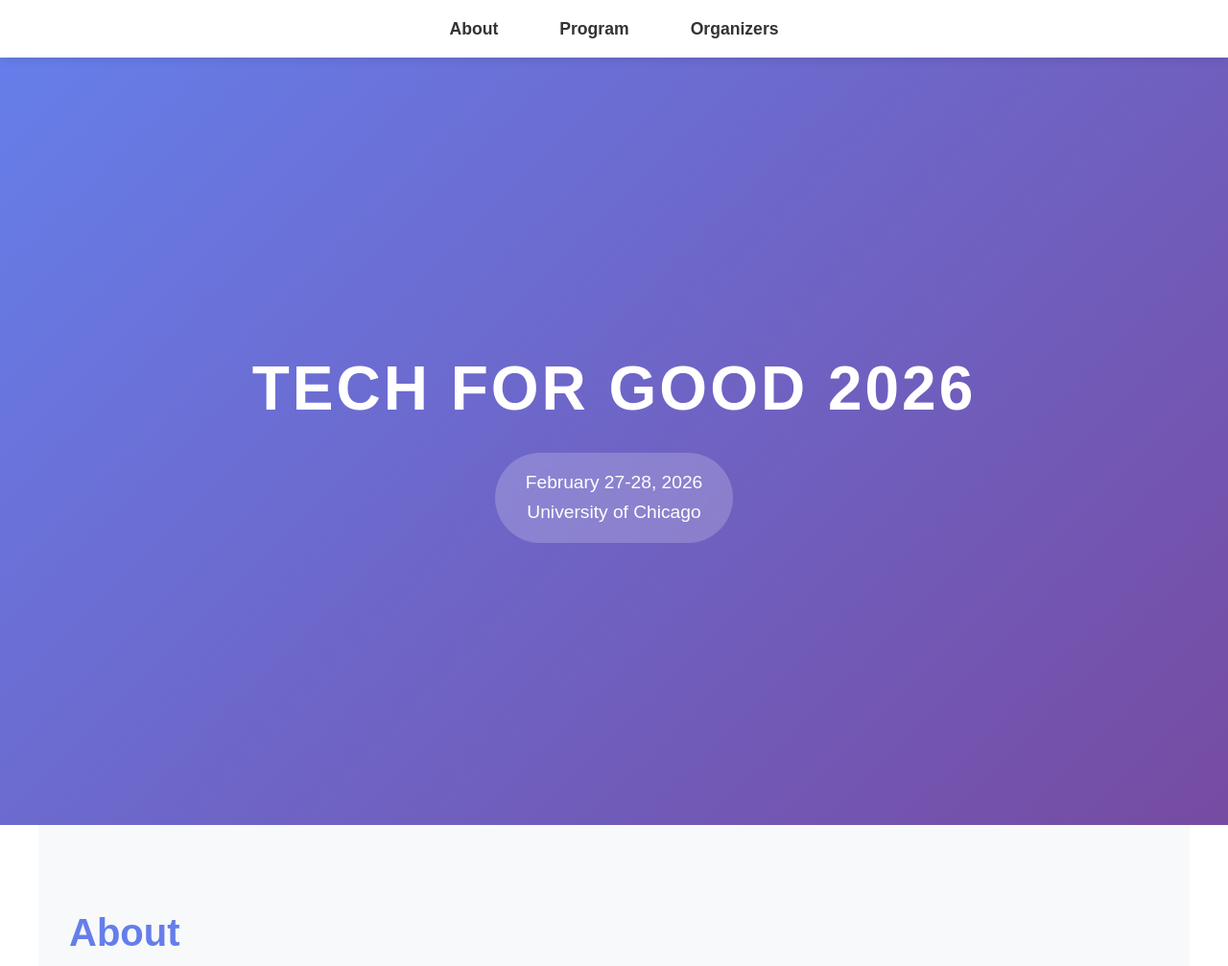
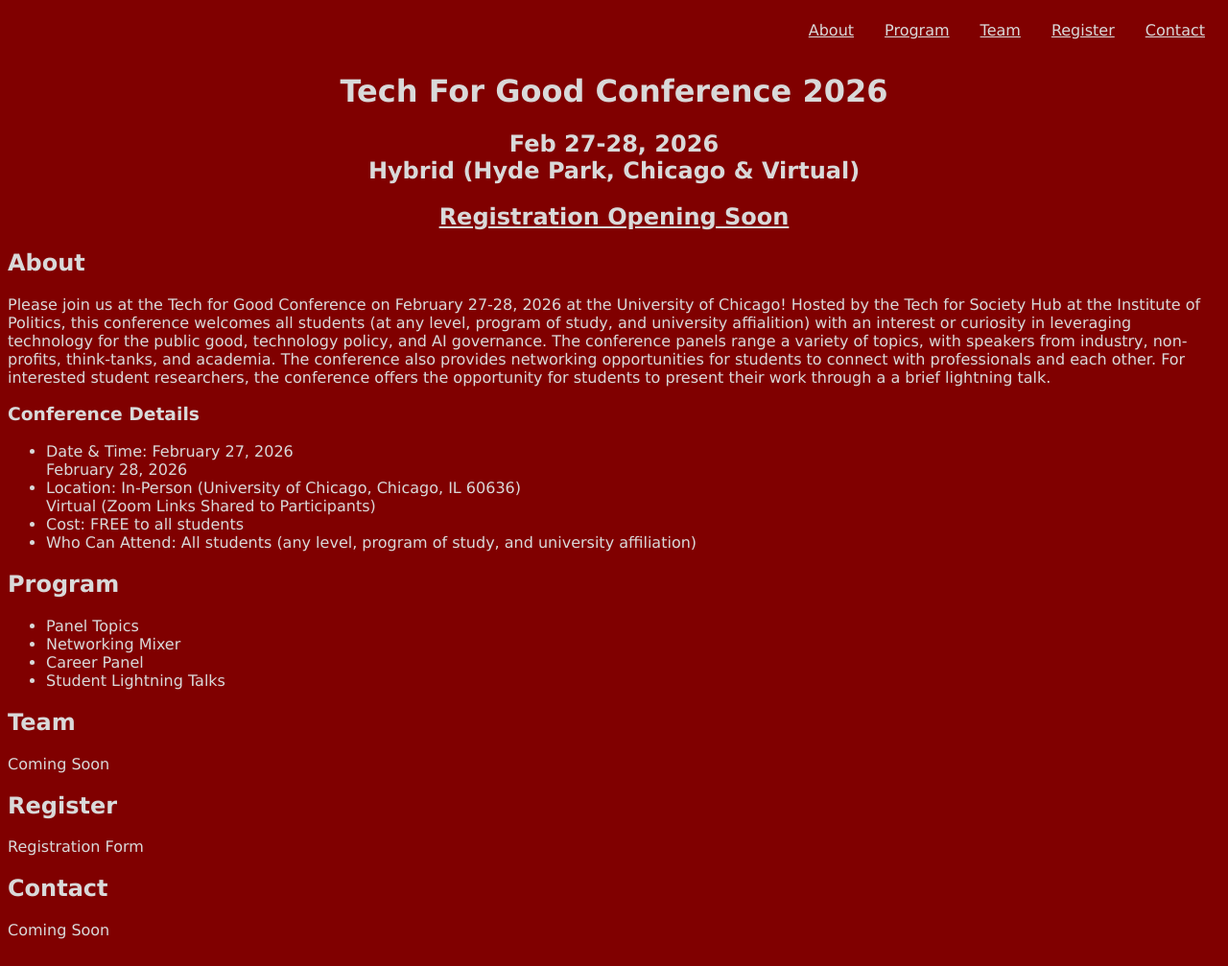
Before and after one commit to ant-mand/techforgood26, a plain HTML site: page index.html in a window 1280 px wide. Shown: the top 1007 px of the page at 96% size. Drawn offline with Linux system fonts and the light colour scheme.

Commit message:
changed theme and added some info

```diff
--- a/index.html
+++ b/index.html
@@ -4,60 +4,81 @@
   <head>
     <meta charset="utf-8"/>
     <meta name="viewport" content="width=device-width, initial-scale=1.0">
-    <title>Tech For Good 2026</title>
+    <title>Tech For Good Conference 2026</title>
     <link rel="stylesheet" href="styles.css">
   </head>
 
   <body>
     <nav>
-      <ul>
+      <ul id="nav-bar">
         <li><a href = "#about">About</a></li>
         <li><a href = "#program">Program</a></li>
-        <li><a href = "#organizers">Organizers</a></li>
+        <li><a href = "#team">Team</a></li>
+        <li><a href = "#register">Register</a></li>
+        <li><a href = "#contact">Contact</a></li>
       </ul>
     </nav>
 
-    <header>
-      <h1>Tech For Good 2026</h1>
-      <p class="date-time-location">February 27-28, 2026
-        <br>University of Chicago
-      </p>
+    <header id = "header">
+      <h1> Tech For Good Conference 2026 </h1>
+      <h2> Feb 27-28, 2026
+        <br> Hybrid (Hyde Park, Chicago & Virtual) </h2>
+      <h2> <a href="https://forms.gle/UhU5ifTyu9hUmcDq6"> Registration Opening Soon </a></h2>
     </header>
 
     <section id="about">
-      <h2>About</h2>
-      <p>We are excited to welcome you to join us at the Tech For Good Conference
-        from February 27-28, 2026, hosted by the
-        University of Chicago's Tech for Society Hub at the Institute of Politics.
-        This conference aims to connect students across the Midwest and beyond to
-        cultivate interest and discussion on technology policy and ethics-related issues. </p>
-    </section>
+      <h2> About </h2>
+      <p>
+        Please join us at the Tech for Good Conference on February 27-28, 2026 at the University of Chicago!
+        Hosted by the Tech for Society Hub at the Institute of Politics,
+        this conference welcomes all students (at any level, program of study, and university affialition)
+        with an interest or curiosity in leveraging technology for the public good, technology policy, and AI governance.
+        The conference panels range a variety of topics, with speakers from industry, non-profits, think-tanks, and academia.
+        The conference also provides networking opportunities for students to connect with professionals and each other.
+        For interested student researchers, the conference offers the opportunity for students to present their work through a a brief lightning talk.
+      </p>
 
-    <section id="program">
-      <h2>Panel Topics</h2>
+      <h3> Conference Details </h3>
       <p>
-        The conference will host 5 panels and 1 keynote, each covering a topic from the below.
-        Our speakers range from professionals in industry, nonprofits, and academia.
-        A few of our confirmed speakers include Chinasa T. Okolo (named Time magazine's 100 Most Influential People in AI 2024)
-        and Charlie Bullock (https://law-ai.org/team/charlie-bullock/).
-        The keynote and one of the panels will be hosted on Friday, and the rest of the panels will be on Saturday.
-        The specific times of each panel and details will be shared by the end of January.
-        <ul>
-          <li>The Digital Divide: Broadband Access, Digital Literacy, and Community Programs</li>
-          <li>Platform Accountability, Content Moderation, and the Future of Trust & Safety</li>
-          <li>Public Interest Technology: State Innovation, Privacy, and Consumer Protection</li>
-          <li>International coordination for inclusive technology</li>
-          <li>AI Governance and building Democratic AI</li>
-          <li>AI applications & discovery in science</li>
+        <ul id = "about-list">
+          <li> Date & Time: February 27, 2026
+            <br> February 28, 2026
+          </li>
+          <li> Location: In-Person (University of Chicago, Chicago, IL 60636)
+            <br> Virtual (Zoom Links Shared to Participants) </li>
+          <li> Cost: FREE to all students </li>
+          <li> Who Can Attend: All students (any level, program of study, and university affiliation) </li>
         </ul>
       </p>
     </section>
 
-    <section id="organizers">
-      <h2>Organizers</h2>
-      <div class="team-members">
-        <p>placeholder</p>
-      </div>
+    <section id="program">
+      <h2> Program </h2>
+      <p>
+        <ul id="program-list">
+          <li>Panel Topics</li>
+          <li>Networking Mixer</li>
+          <li>Career Panel</li>
+          <li>Student Lightning Talks</li>
+        </ul>
+      </p>
+    </section>
+
+    <section id="team">
+      <h2> Team </h2>
+      <p> Coming Soon </p>
+    </section>
+
+    <section id="register">
+      <h2> Register </h2>
+      <p>
+        Registration Form
+      </p>
+    </section>
+
+    <section id="contact">
+      <h2> Contact </h2>
+      <p> Coming Soon </p>
     </section>
 
   </body>
--- a/styles.css
+++ b/styles.css
@@ -1,152 +1,26 @@
 * {
-    margin: 0;
-    padding: 0;
-    box-sizing: border-box;
+  background-color: #800000;
+  color: #D9D9D9;
+  font-family: 'Lucida Sans', 'Lucida Sans Regular', 'Lucida Grande', 'Lucida Sans Unicode', Geneva, Verdana, sans-serif
 }
 
-body {
-    font-family: 'Poppins', sans-serif;
-    font-size: 16px;
-    line-height: 1.6;
-    color: #333;
+#nav-bar {
+  list-style-type: none;
+  margin: 0;
+  padding: 0;
+  display: flex;
+  justify-content: flex-end;
+  position: sticky;
+  top: 0;
 }
 
-/* Navigation */
-nav {
-    position: fixed;
-    top: 0;
-    width: 100%;
-    background: #fff;
-    box-shadow: 0 2px 10px rgba(0,0,0,0.1);
-    z-index: 1000;
+#nav-bar li a {
+  display: block;
+  color: #D9D9D9;
+  padding: 14px 16px;
+  text-decoration: underline;
 }
 
-nav ul {
-    list-style: none;
-    display: flex;
-    justify-content: center;
-    padding: 1rem 0;
+#header {
+  text-align: center;
 }
-
-nav ul li {
-    margin: 0 2rem;
-}
-
-nav ul li a {
-    text-decoration: none;
-    color: #333;
-    font-weight: 600;
-    font-size: 1.1rem;
-    transition: color 0.3s;
-}
-
-nav ul li a:hover {
-    color: #007bff;
-}
-
-header {
-    height: 100vh;
-    display: flex;
-    flex-direction: column;
-    justify-content: center;
-    align-items: center;
-    background: linear-gradient(135deg, #667eea 0%, #764ba2 100%);
-    color: white;
-    text-align: center;
-    padding: 0 2rem;
-    margin-top: 60px;
-}
-
-header h1 {
-    font-size: 4rem;
-    margin-bottom: 1rem;
-    text-transform: uppercase;
-    letter-spacing: 3px;
-}
-
-header .tagline {
-    font-size: 1.5rem;
-    margin-bottom: 2rem;
-    font-weight: 300;
-}
-
-header .date-time-location {
-    font-size: 1.2rem;
-    background: rgba(255,255,255,0.2);
-    padding: 1rem 2rem;
-    border-radius: 50px;
-    backdrop-filter: blur(10px);
-}
-
-section {
-    padding: 5rem 2rem;
-    max-width: 1200px;
-    margin: 0 auto;
-}
-
-section h2 {
-    font-size: 2.5rem;
-    margin-bottom: 2rem;
-    color: #667eea;
-}
-
-section p {
-    font-size: 1.1rem;
-    margin-bottom: 1rem;
-    color: #555;
-}
-
-#about {
-    background: #f8f9fa;
-}
-
-#programs {
-    background: #fff;
-}
-
-#organizers {
-    background: #f8f9fa;
-}
-
-.program-item {
-    margin-bottom: 2rem;
-    padding: 1.5rem;
-    background: white;
-    border-left: 4px solid #667eea;
-    box-shadow: 0 2px 5px rgba(0,0,0,0.1);
-}
-
-.program-item h3 {
-    color: #667eea;
-    margin-bottom: 0.5rem;
-}
-
-.organizer-grid {
-    display: grid;
-    grid-template-columns: repeat(auto-fit, minmax(250px, 1fr));
-    gap: 2rem;
-    margin-top: 2rem;
-}
-
-.organizer-card {
-    background: white;
-    padding: 2rem;
-    border-radius: 10px;
-    box-shadow: 0 2px 10px rgba(0,0,0,0.1);
-    text-align: center;
-}
-
-.organizer-card h3 {
-    color: #667eea;
-    margin-bottom: 0.5rem;
-}
-
-.organizer-card .role {
-    font-weight: 600;
-    color: #764ba2;
-    margin-bottom: 1rem;
-}
-
-html {
-    scroll-behavior: smooth;
-}
```
